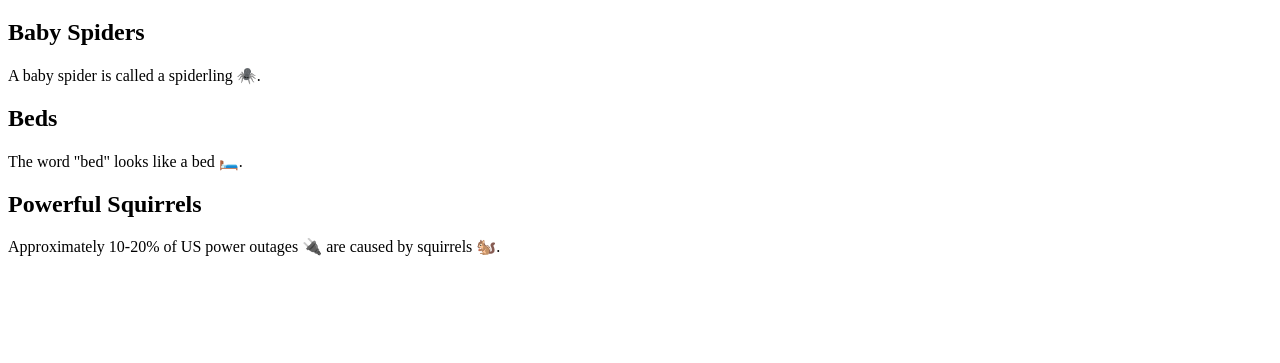
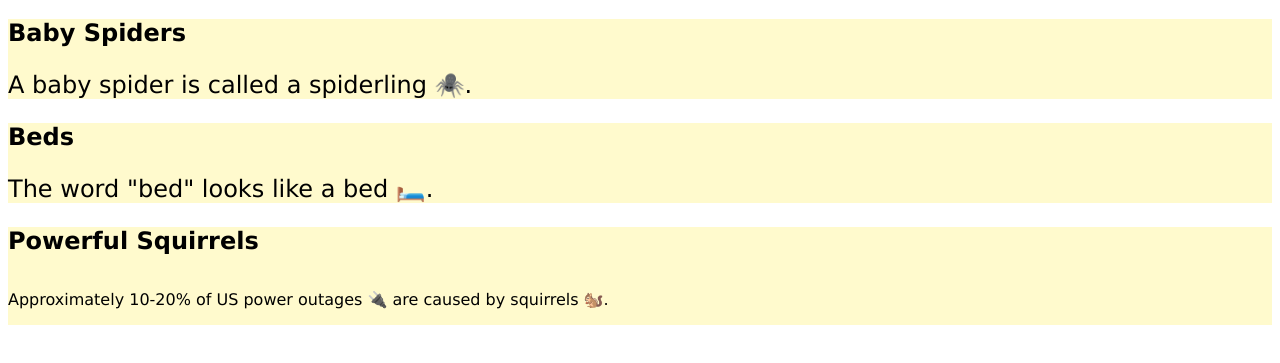
Before and after one commit to TechnoPrep/nwe-01-html-css-git-activities, a plain HTML site: page activities/06-Stu_CSS-units-font/Solved/index.html in a window 1280 px wide. Shown: the part 61-424 px from the top of the page. Drawn offline with Linux system fonts and the light colour scheme.

Commit message:
Updated index.html: added fact-1 and css-link. Updated Style.css: Added Colors,Font size, Line Height

```diff
--- a/activities/06-Stu_CSS-units-font/Solved/assets/css/style.css
+++ b/activities/06-Stu_CSS-units-font/Solved/assets/css/style.css
@@ -1,6 +1,7 @@
 /* TODO: Add typography */
 .section {
     background-color: #fffacd;
+    font-family: 'Lucida Grande','Lucida Sans Unicode',sans-serif;
 }
 
 /* Fact 1 */
@@ -10,10 +11,10 @@
 
 /* TODO: Fact 2 */
 #fact-2 {
-
+  font-size:24px;
 }
 
 /* TODO: Fact 3 */
 #fact-3 {
-
+  line-height: 50px;
 }
--- a/activities/06-Stu_CSS-units-font/Solved/index.html
+++ b/activities/06-Stu_CSS-units-font/Solved/index.html
@@ -4,6 +4,7 @@
   <head>
     <meta charset="UTF-8">
     <title>Units and Fonts</title>
+    <link rel='stylesheet' type='text/css' href='assets/css/style.css'>
   </head>
 
   <body>
@@ -13,7 +14,7 @@
 
     <section class="section">
       <h2>Baby Spiders</h2>
-      <p>A baby spider is called a spiderling 🕷️. </p>
+      <p id="fact-2">A baby spider is called a spiderling 🕷️. </p>
     </section>
 
     <section class="section">
```
